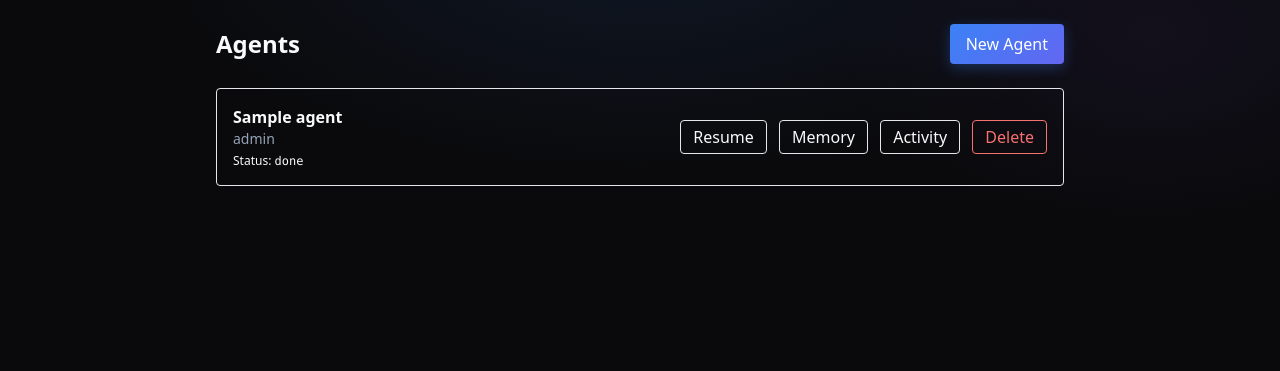
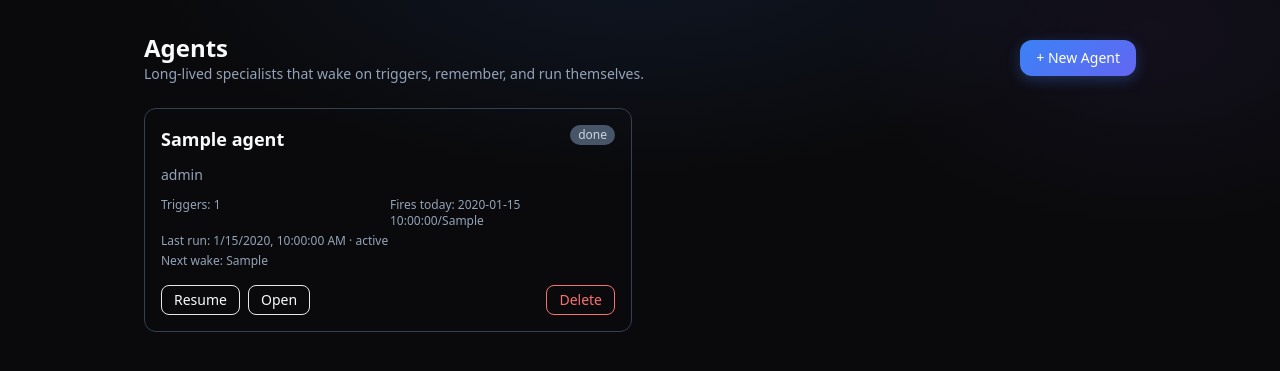
Before and after one commit to Maharshi-n/btp-assistant, a Python web app: template app/web/templates/agents.html in a window 1280 px wide. Shown: the top 371 px of the page. Run offline with Jinja, Linux system fonts and the light colour scheme; the template is opened without the code that fills it: most values are stand-ins (such as "Sample title", 1, 10 or a date in 2020).

Commit message:
feat(agents): rebuild /agents dashboard — cards + creation wizard
Cards show status, fires/budget, last-run, next-wake; multi-step in-page
creation wizard replaces the prompt()/alert() flow.

Co-Authored-By: Claude Opus 4.7 <noreply@anthropic.com>

```diff
--- a/app/web/templates/agents.html
+++ b/app/web/templates/agents.html
@@ -1,81 +1,118 @@
 {% extends "base.html" %}
 {% block content %}
-<div class="max-w-4xl mx-auto p-6">
+<div class="max-w-5xl mx-auto px-4 py-8">
   <div class="flex items-center justify-between mb-6">
-    <h1 class="text-2xl font-bold">Agents</h1>
-    <button onclick="openCreate()" class="bg-blue-600 text-white px-4 py-2 rounded">New Agent</button>
+    <div>
+      <h1 class="text-2xl font-bold">Agents</h1>
+      <p class="text-sm text-gray-500">Long-lived specialists that wake on triggers, remember, and run themselves.</p>
+    </div>
+    <button onclick="wizard.open()" class="px-4 py-2 rounded-xl bg-blue-600 text-white text-sm font-medium hover:bg-blue-700">+ New Agent</button>
   </div>
 
-  <div id="agent-list" class="space-y-3">
-    {% for a in agents %}
-    <div class="border rounded p-4 flex items-center justify-between">
-      <div>
-        <a href="/agents/{{ a.id }}" class="font-semibold hover:underline">{{ a.name }}</a>
-        <div class="text-sm text-gray-500">{{ a.role_description[:120] }}</div>
-        <div class="text-xs mt-1">Status: <span class="font-mono">{{ a.status }}</span></div>
+  <div class="grid gap-4 sm:grid-cols-2">
+    {% for c in cards %}
+    {% set a = c.agent %}
+    <div class="border border-gray-200 dark:border-gray-700 rounded-xl p-4 flex flex-col gap-3">
+      <div class="flex items-start justify-between">
+        <a href="/agents/{{ a.id }}" class="font-semibold text-lg hover:underline">{{ a.name }}</a>
+        <span class="text-xs px-2 py-0.5 rounded-full {{ 'bg-green-100 text-green-700' if a.status=='active' else 'bg-gray-200 text-gray-600' }}">{{ a.status }}</span>
       </div>
-      <div class="space-x-2">
+      <div class="text-sm text-gray-500 line-clamp-2">{{ a.role_description[:140] }}</div>
+      <div class="text-xs text-gray-400 grid grid-cols-2 gap-1">
+        <div>Triggers: {{ c.trigger_count }}</div>
+        <div>Fires today: {{ a.fires_today }}/{{ a.daily_fire_budget }}</div>
+        <div class="col-span-2">Last run:
+          {% if c.last_at %}<span data-ts="{{ c.last_at }}">{{ c.last_at }}</span> · {{ c.last_status }}{% else %}never{% endif %}
+        </div>
+        {% if c.next_wake %}<div class="col-span-2">Next wake: <span data-ts="{{ c.next_wake }}">{{ c.next_wake }}</span></div>{% endif %}
+      </div>
+      <div class="flex gap-2 mt-1">
         {% if a.status == 'active' %}
-        <button onclick="pauseAgent({{ a.id }})" class="px-3 py-1 border rounded">Pause</button>
+        <button onclick="act({{ a.id }},'pause')" class="px-3 py-1 text-sm border dark:border-gray-600 rounded-lg">Pause</button>
         {% else %}
-        <button onclick="resumeAgent({{ a.id }})" class="px-3 py-1 border rounded">Resume</button>
+        <button onclick="act({{ a.id }},'resume')" class="px-3 py-1 text-sm border dark:border-gray-600 rounded-lg">Resume</button>
         {% endif %}
-        <button onclick="viewMemory({{ a.id }})" class="px-3 py-1 border rounded">Memory</button>
-        <button onclick="viewRuns({{ a.id }})" class="px-3 py-1 border rounded">Activity</button>
-        <button onclick="deleteAgent({{ a.id }}, '{{ a.name }}')" class="px-3 py-1 border border-red-400 text-red-600 rounded">Delete</button>
+        <a href="/agents/{{ a.id }}" class="px-3 py-1 text-sm border dark:border-gray-600 rounded-lg">Open</a>
+        <button onclick="del({{ a.id }}, {{ a.name|tojson }})" class="px-3 py-1 text-sm border border-red-400 text-red-600 rounded-lg ml-auto">Delete</button>
       </div>
     </div>
+    {% else %}
+    <div class="text-gray-500">No agents yet. Create one to get started.</div>
     {% endfor %}
   </div>
+</div>
 
-  <div id="create-modal" class="hidden fixed inset-0 bg-black/40 flex items-center justify-center">
-    <div class="bg-white dark:bg-gray-800 p-6 rounded w-[600px] max-h-[80vh] overflow-auto">
-      <h2 class="text-lg font-bold mb-3">Create Agent</h2>
-      <input id="agent-name" placeholder="Agent name" class="w-full border p-2 mb-2 rounded"/>
-      <textarea id="agent-role" placeholder="You are an agent for..." rows="4" class="w-full border p-2 mb-2 rounded"></textarea>
-      <button onclick="askInterview()" class="bg-gray-700 text-white px-3 py-2 rounded">Next: questions</button>
-      <div id="interview" class="mt-4 hidden">
-        <div id="questions" class="text-sm mb-2"></div>
-        <textarea id="agent-answers" placeholder="Your answers" rows="4" class="w-full border p-2 mb-2 rounded"></textarea>
-        <button onclick="createAgent()" class="bg-blue-600 text-white px-4 py-2 rounded">Create</button>
+<!-- Creation wizard -->
+<div id="wiz" class="hidden fixed inset-0 bg-black/50 flex items-center justify-center z-50">
+  <div class="bg-white dark:bg-gray-800 rounded-xl p-6 w-[640px] max-h-[85vh] overflow-auto">
+    <div class="flex items-center justify-between mb-4">
+      <h2 class="text-lg font-bold">New Agent</h2>
+      <button onclick="wizard.close()" class="text-gray-400 hover:text-gray-600">&#10005;</button>
+    </div>
+
+    <div id="wiz-step1">
+      <label class="block text-sm font-medium mb-1">Name</label>
+      <input id="w-name" class="w-full border dark:border-gray-600 rounded-lg p-2 mb-3 dark:bg-gray-900" placeholder="e.g. Mail Watcher"/>
+      <label class="block text-sm font-medium mb-1">What should this agent do?</label>
+      <textarea id="w-role" rows="4" class="w-full border dark:border-gray-600 rounded-lg p-2 mb-3 dark:bg-gray-900" placeholder="You are an agent that..."></textarea>
+      <div class="flex justify-end"><button onclick="wizard.toQuestions()" class="px-4 py-2 rounded-lg bg-gray-700 text-white">Next</button></div>
+    </div>
+
+    <div id="wiz-step2" class="hidden">
+      <div id="w-questions" class="text-sm mb-2"></div>
+      <textarea id="w-answers" rows="4" class="w-full border dark:border-gray-600 rounded-lg p-2 mb-3 dark:bg-gray-900" placeholder="Your answers (one per line)"></textarea>
+      <div class="flex justify-between">
+        <button onclick="wizard.back()" class="px-4 py-2 border dark:border-gray-600 rounded-lg">Back</button>
+        <button onclick="wizard.create()" class="px-4 py-2 rounded-lg bg-blue-600 text-white">Create Agent</button>
       </div>
     </div>
+
+    <div id="wiz-busy" class="hidden text-sm text-gray-500 mt-3">Working&hellip;</div>
   </div>
 </div>
 
 <script>
-function openCreate(){ document.getElementById('create-modal').classList.remove('hidden'); }
-async function askInterview(){
-  const role = document.getElementById('agent-role').value;
-  const r = await fetch('/api/agents/interview', {method:'POST', headers:{'Content-Type':'application/json'}, body: JSON.stringify({role_description: role})});
-  const data = await r.json();
-  document.getElementById('questions').innerHTML = '<ul class="list-disc pl-5">' + data.questions.map(q=>`<li>${q}</li>`).join('') + '</ul>';
-  document.getElementById('interview').classList.remove('hidden');
+document.querySelectorAll('[data-ts]').forEach(el => {
+  const t = el.getAttribute('data-ts'); if (!t) return;
+  const d = new Date(t); if (!isNaN(d)) el.textContent = d.toLocaleString();
+});
+
+async function act(id, action){ await fetch(`/api/agents/${id}/${action}`,{method:'POST'}); location.reload(); }
+async function del(id, name){
+  if(!window.confirm(`Delete agent "${name}"? Removes its triggers, history and memory.`)) return;
+  const r = await fetch(`/api/agents/${id}`,{method:'DELETE'});
+  if(r.ok) location.reload();
 }
-async function createAgent(){
-  const body = {
-    name: document.getElementById('agent-name').value,
-    role_description: document.getElementById('agent-role').value,
-    interview_answers: document.getElementById('agent-answers').value,
-  };
-  const r = await fetch('/api/agents', {method:'POST', headers:{'Content-Type':'application/json'}, body: JSON.stringify(body)});
-  if (r.ok) location.reload(); else alert('Create failed');
-}
-async function pauseAgent(id){ await fetch(`/api/agents/${id}/pause`,{method:'POST'}); location.reload(); }
-async function resumeAgent(id){ await fetch(`/api/agents/${id}/resume`,{method:'POST'}); location.reload(); }
-async function viewMemory(id){
-  const r = await fetch(`/api/agents/${id}/memory`); const d = await r.json();
-  const edited = prompt('Agent memory (edit to save):', d.memory);
-  if (edited !== null) { await fetch(`/api/agents/${id}/memory`,{method:'PUT',headers:{'Content-Type':'application/json'},body:JSON.stringify({memory:edited})}); }
-}
-async function viewRuns(id){
-  const r = await fetch(`/api/agents/${id}/runs`); const d = await r.json();
-  alert(d.map(x=>`[${x.status}] ${x.summary||''}`).join('\n') || 'No activity yet');
-}
-async function deleteAgent(id, name){
-  if (!confirm(`Delete agent "${name}"? This removes its triggers, run history, and memory. This cannot be undone.`)) return;
-  const r = await fetch(`/api/agents/${id}`, {method:'DELETE'});
-  if (r.ok) location.reload(); else alert('Delete failed');
-}
+
+const wizard = {
+  open(){ document.getElementById('wiz').classList.remove('hidden'); },
+  close(){ document.getElementById('wiz').classList.add('hidden'); },
+  back(){ document.getElementById('wiz-step2').classList.add('hidden'); document.getElementById('wiz-step1').classList.remove('hidden'); },
+  async toQuestions(){
+    const role = document.getElementById('w-role').value.trim();
+    if(!role){ alert('Describe what the agent does.'); return; }
+    document.getElementById('wiz-busy').classList.remove('hidden');
+    const r = await fetch('/api/agents/interview',{method:'POST',headers:{'Content-Type':'application/json'},body:JSON.stringify({role_description:role})});
+    const d = await r.json();
+    document.getElementById('wiz-busy').classList.add('hidden');
+    const qs = d.questions||[];
+    document.getElementById('w-questions').innerHTML = qs.length
+      ? '<p class="mb-1 font-medium">A few questions:</p><ul class="list-disc pl-5">'+qs.map(q=>`<li>${q}</li>`).join('')+'</ul>'
+      : '<p class="text-gray-500">No questions &mdash; ready to create.</p>';
+    document.getElementById('wiz-step1').classList.add('hidden');
+    document.getElementById('wiz-step2').classList.remove('hidden');
+  },
+  async create(){
+    document.getElementById('wiz-busy').classList.remove('hidden');
+    const body = {
+      name: document.getElementById('w-name').value,
+      role_description: document.getElementById('w-role').value,
+      interview_answers: document.getElementById('w-answers').value,
+    };
+    const r = await fetch('/api/agents',{method:'POST',headers:{'Content-Type':'application/json'},body:JSON.stringify(body)});
+    document.getElementById('wiz-busy').classList.add('hidden');
+    if(r.ok) location.reload(); else alert('Create failed');
+  }
+};
 </script>
 {% endblock %}
```
Also changed, not shown: app/web/routes/agents.py (+23 -1 lines).
